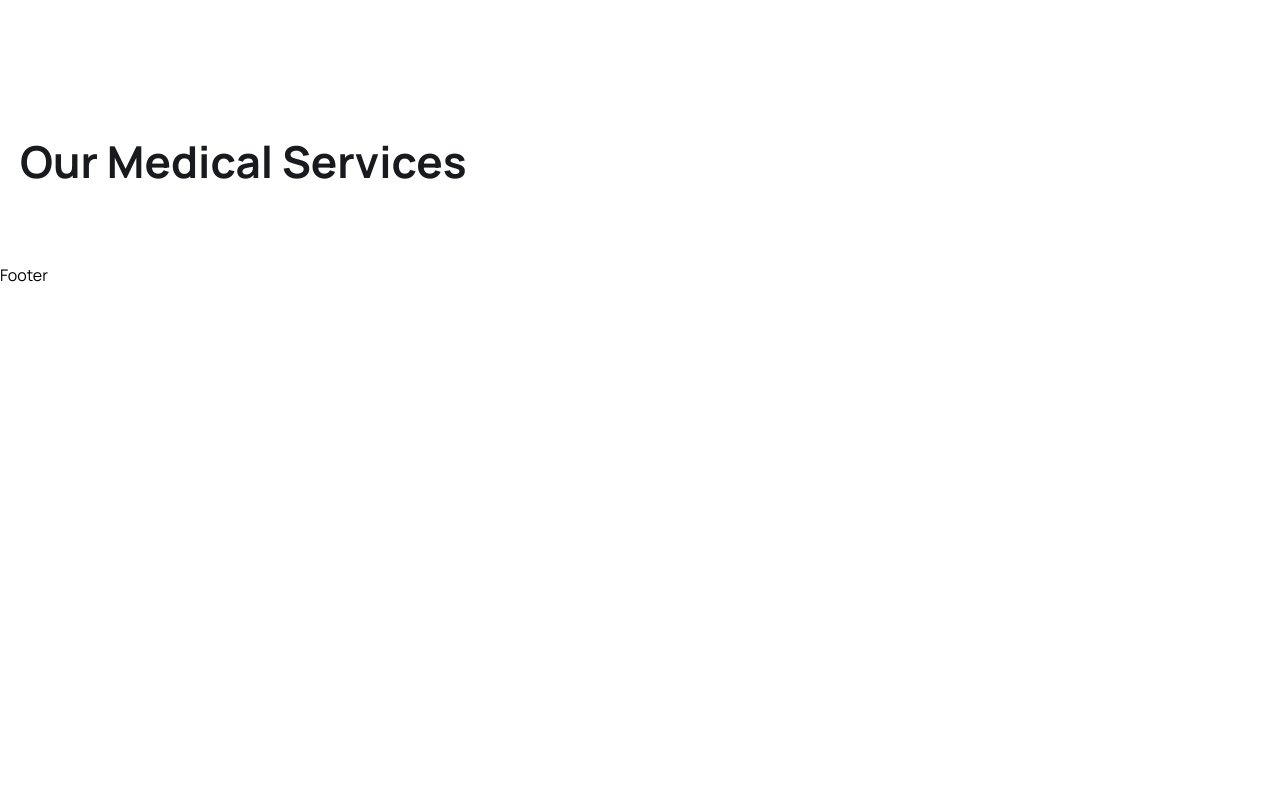
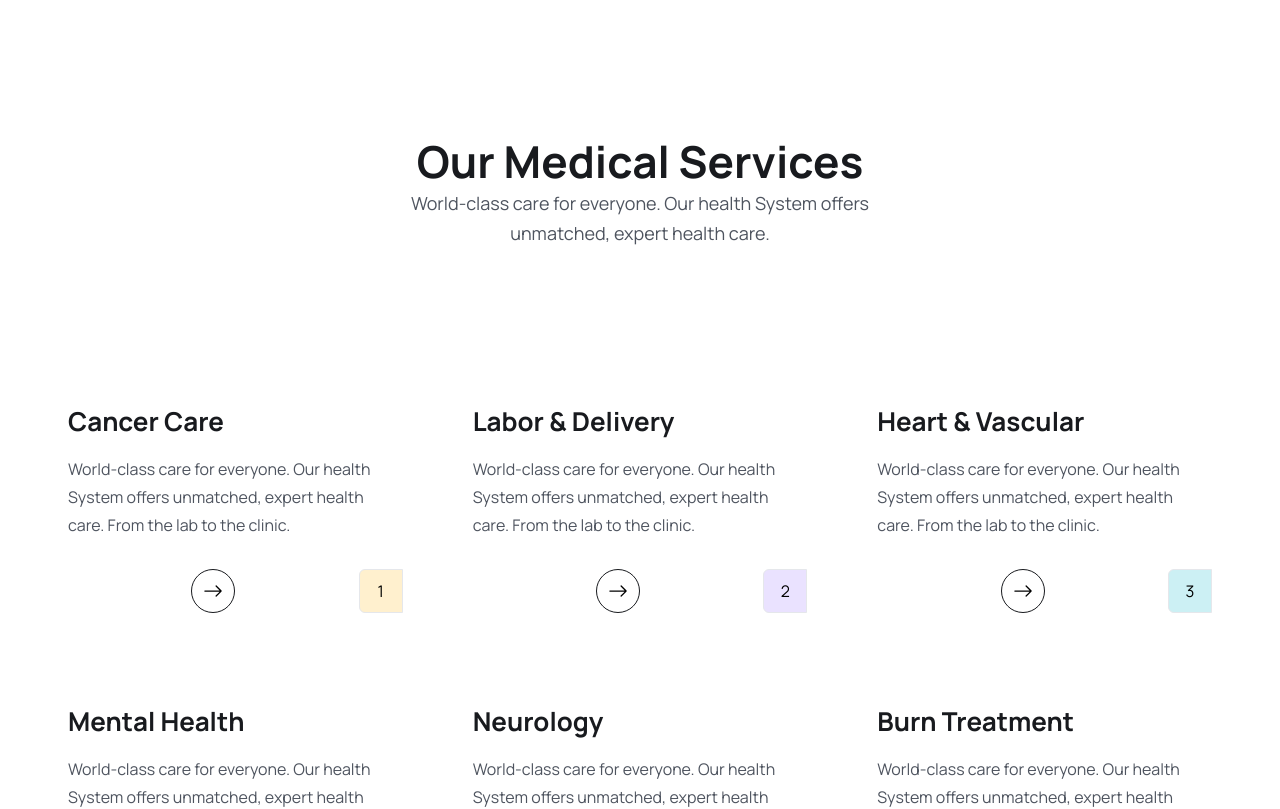
Before and after one commit to mohamedkhaledmk/Doctor-appointment-booking, a React (Vite) app in the folder frontend/: page / in a window 1280 px wide. Shown: the part 2040-2849 px from the top of the page. Before the commit the page ends 2327 px from the top, so only its background shows below. Built offline with nearby package versions, Linux system fonts and the light colour scheme.

Commit message:
added services section

```diff
--- /dev/null
+++ b/frontend/src/components/Services/ServicesCard.jsx
@@ -0,0 +1,35 @@
+import React from "react";
+import { BsArrowRight } from "react-icons/bs";
+import { Link } from "react-router-dom";
+
+const ServicesCard = ({ index, item }) => {
+  return (
+    <div key={index} className={`card ${item.bgColor} py-[30px] px-3 lg:px-5 `}>
+      <h1 className="text-headingColor font-[700] text-[26px] leading-9">
+        {item.name}{" "}
+      </h1>
+      <p className="tex_para text-textColor font-[400] text-[16px] mt-4 leading-7">
+        {item.desc}
+      </p>
+      <div className="flex justify-between items-center mt-[30px]">
+        <Link
+          to="/doctors"
+          className={`rounded-full w-[44px] h-[44px] flex items-center border  border-[#181A1E] justify-center mx-auto group hover:bg-primaryColor hover:border-none`}
+        >
+          <BsArrowRight className="w-6 h-5 group-hover:text-white" />
+        </Link>{" "}
+        <span
+          className={`bg-[${item.bgColor}] w-[44px] h-[44px] flex items-center justify-center border  `}
+          style={{
+            background: item.bgColor,
+            borderRadius: `6px 0 0 6px`,
+          }}
+        >
+          {index + 1}
+        </span>
+      </div>
+    </div>
+  );
+};
+
+export default ServicesCard;
--- /dev/null
+++ b/frontend/src/components/Services/ServicesList.jsx
@@ -0,0 +1,15 @@
+import React from "react";
+import ServicesCard from "./ServicesCard";
+import { services } from "../../assets/data/services";
+const ServicesList = () => {
+  return (
+    <div className="grid grid-cols-1 md:grid-cols-2 lg:grid-cols-3 gap-5 lg:gap-[30px] mt-[30px] lg:mt-[50px] mx-12">
+      {services.map((item, index) => (
+        <ServicesCard index={index} item={item} />
+      ))}
+      {console.log(services)}
+    </div>
+  );
+};
+
+export default ServicesList;
--- a/frontend/src/pages/Home.jsx
+++ b/frontend/src/pages/Home.jsx
@@ -8,6 +8,7 @@ import icon03 from "./../assets/images/icon03.png";
 import { Link } from "react-router-dom";
 import { BsArrowRight } from "react-icons/bs";
 import About from "../components/About/About";
+import ServicesList from "../components/Services/ServicesList";
 
 const Home = () => {
   return (
@@ -170,11 +171,16 @@ const Home = () => {
         {/*  =============== Services Section  =============== */}
         <section>
           <div className="container">
-            <div>
-              <h2 className="heading">Our Medical Services</h2>
+            <div className="mx-auto xl:w-[470px]">
+              <h2 className="heading text-center ">Our Medical Services</h2>
+              <p className="text_para text-center">
+                World-class care for everyone. Our health System offers
+                unmatched, expert health care.
+              </p>
             </div>
           </div>
         </section>
+        <ServicesList />
         {/*  =============== Services Section End  =============== */}
       </>
     </>
```
Also changed, not shown: 1 other file (tests, documents, lock files or other folders).
